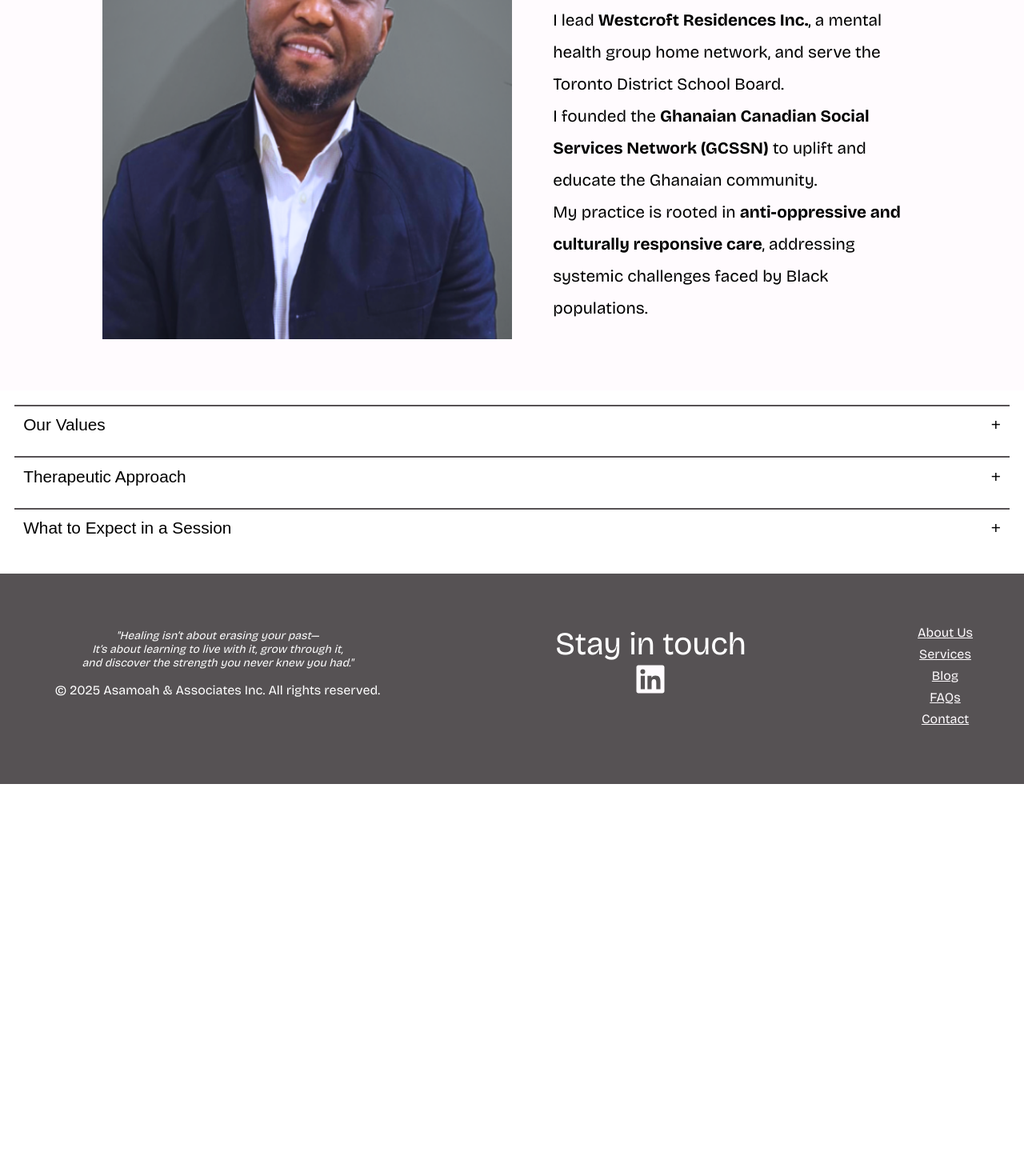
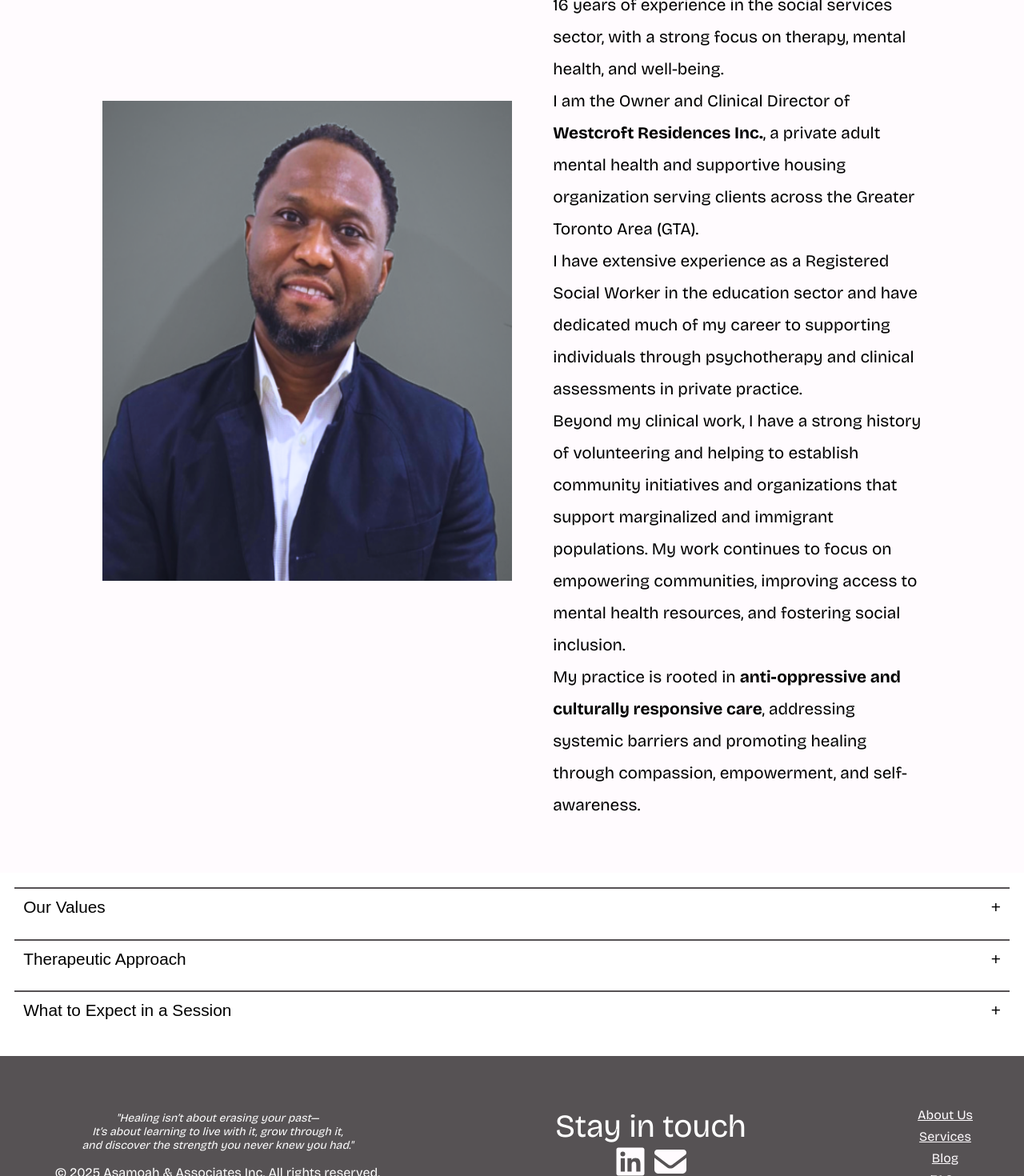
Before and after one commit to Bokantii/Baffour-Asamoah, a React (Vite) app: page /about in a window 1280 px wide. Shown: the part 1040-2510 px from the top of the page at 80% size. Before the commit the page ends 2020 px from the top, so only its background shows below. Built offline with nearby package versions, Linux system fonts and the light colour scheme.

Commit message:
edited the bio on about page

```diff
--- a/src/components/Footer/Footer.jsx
+++ b/src/components/Footer/Footer.jsx
@@ -3,13 +3,15 @@
 import { Link } from "react-router-dom";
 import { FontAwesomeIcon } from "@fortawesome/react-fontawesome";
 import { faLinkedin } from "@fortawesome/free-brands-svg-icons";
+import { faEnvelope } from "@fortawesome/free-solid-svg-icons";
+
 import ScrollFadeIn from "./../ScrollFadeIn/ScrollFadeIn";
 const Footer = ({ alternate }) => {
   const marginTop = alternate ? "6rem" : "0";
   return (
     <footer className={classes.footer} style={{ marginTop: marginTop }}>
-      <ScrollFadeIn><section className={classes.leftSection}>
-
+      <ScrollFadeIn>
+        <section className={classes.leftSection}>
           <blockquote>
             <p>
               <em>"Healing isn’t about erasing your past—</em>
@@ -22,25 +24,46 @@
             </p>
           </blockquote>
 
-
           <p className={classes.copyright}>
             &copy; {new Date().getFullYear()} Asamoah & Associates Inc. All
             rights reserved.
           </p>
-      </section></ScrollFadeIn>
+        </section>
+      </ScrollFadeIn>
       {/* socials */}
-      <ScrollFadeIn><section className={classes.socials}>
+
+      <ScrollFadeIn>
+        <section className={classes.socials}>
           <p>Stay in touch</p>
-        <Link to="https://www.linkedin.com/in/dr-baffour-asamoah-37333538?utm_source=share&utm_campaign=share_via&utm_content=profile&utm_medium=android_app">
+          <section className={classes.socials_icon}>
+            {/* LinkedIn */}
+            <Link
+              to="https://www.linkedin.com/in/dr-baffour-asamoah-37333538?utm_source=share&utm_campaign=share_via&utm_content=profile&utm_medium=android_app"
+              target="_blank"
+              rel="noopener noreferrer"
+            >
               <FontAwesomeIcon
                 icon={faLinkedin}
                 size="lg"
                 className={classes.linkedinIcon}
               />
             </Link>
-      </section></ScrollFadeIn>
+
+            {/* Email */}
+            <a href="mailto:asamoah.associates@ymail.com">
+              <FontAwesomeIcon
+                icon={faEnvelope}
+                size="lg"
+                className={classes.linkedinIcon}
+              />
+            </a>
+          </section>
+        </section>
+      </ScrollFadeIn>
+
       {/* links */}
-      <ScrollFadeIn><ul>
+      <ScrollFadeIn>
+        <ul>
           <li>
             <Link to="/about" className={classes.link}>
               about us
@@ -66,8 +89,8 @@
               contact
             </Link>
           </li>
-      </ul></ScrollFadeIn>
-
+        </ul>
+      </ScrollFadeIn>
     </footer>
   );
 };
--- a/src/pages/About/About.jsx
+++ b/src/pages/About/About.jsx
@@ -6,6 +6,7 @@
 import Footer from "../../components/Footer/Footer.jsx";
 import Accordion from "../../components/Accordion/Accordion.jsx";
 import classes from "./About.module.scss";
+
 const About = () => {
   return (
     <main className={classes.aboutSection}>
@@ -13,9 +14,6 @@
         url={
           "https://images.unsplash.com/photo-1694299352873-0c29d862e87a?w=800&auto=format&fit=crop&q=60&ixlib=rb-4.1.0&ixid=M3wxMjA3fDB8MHxzZWFyY2h8MjF8fGJsYWNrJTIwd29tYW4lMjB0aGVyYXB5fGVufDB8fDB8fHww"
         }
-        // url={
-        //   "https://images.unsplash.com/photo-1493836512294-502baa1986e2?w=800&auto=format&fit=crop&q=60&ixlib=rb-4.1.0&ixid=M3wxMjA3fDB8MHxzZWFyY2h8NHx8dGhlcmFweXxlbnwwfHwwfHx8MA%3D%3D"
-        // }
         heroText="We believe in listening deeply, honoring every story, and walking with you toward wellness."
       />
 
@@ -24,35 +22,56 @@
           <ScrollFadeIn>
             <h2>About Me</h2>
           </ScrollFadeIn>
+
           <ScrollFadeIn>
             <p>
               I’m <strong>Dr. Baffour Asamoah</strong>, a Registered Social
-              Worker and psychotherapist based in Toronto with 16+ years in
-              social services.
+              Worker, Psychotherapist, and Mental Health Clinician based in
+              Toronto, Ontario. I have over 16 years of experience in the social
+              services sector, with a strong focus on therapy, mental health,
+              and well-being.
             </p>
           </ScrollFadeIn>
+
           <ScrollFadeIn>
             <p>
-              I lead <strong>Westcroft Residences Inc.</strong>, a mental health
-              group home network, and serve the Toronto District School Board.
+              I am the Owner and Clinical Director of{" "}
+              <strong>Westcroft Residences Inc.</strong>, a private adult mental
+              health and supportive housing organization serving clients across
+              the Greater Toronto Area (GTA).
             </p>
           </ScrollFadeIn>
+
           <ScrollFadeIn>
             <p>
-              I founded the{" "}
-              <strong>Ghanaian Canadian Social Services Network (GCSSN)</strong>{" "}
-              to uplift and educate the Ghanaian community.
+              I have extensive experience as a Registered Social Worker in the
+              education sector and have dedicated much of my career to
+              supporting individuals through psychotherapy and clinical
+              assessments in private practice.
             </p>
           </ScrollFadeIn>
+
+          <ScrollFadeIn>
+            <p>
+              Beyond my clinical work, I have a strong history of volunteering
+              and helping to establish community initiatives and organizations
+              that support marginalized and immigrant populations. My work
+              continues to focus on empowering communities, improving access to
+              mental health resources, and fostering social inclusion.
+            </p>
+          </ScrollFadeIn>
+
           <ScrollFadeIn>
             <p>
               My practice is rooted in{" "}
               <strong>anti-oppressive and culturally responsive care</strong>,
-              addressing systemic challenges faced by Black populations.
+              addressing systemic barriers and promoting healing through
+              compassion, empowerment, and self-awareness.
             </p>
           </ScrollFadeIn>
         </section>
       </ProfessionaLInfo>
+
       <Accordion
         items={[
           {
@@ -60,7 +79,6 @@
             content:
               "At the core of our practice is a deep respect for each client’s unique journey. We are committed to creating a safe, inclusive, and affirming space that honors diversity in all its forms—cultural, gender, sexual, and lived experience. Rooted in compassion, integrity, and a trauma-informed lens, we believe in walking alongside you with empathy, humility, and unwavering support.",
           },
-
           {
             title: "Therapeutic Approach",
             content:
@@ -73,6 +91,7 @@
           },
         ]}
       />
+
       <Footer />
     </main>
   );
```
Lines whose indentation alone changed are shown as unchanged.
